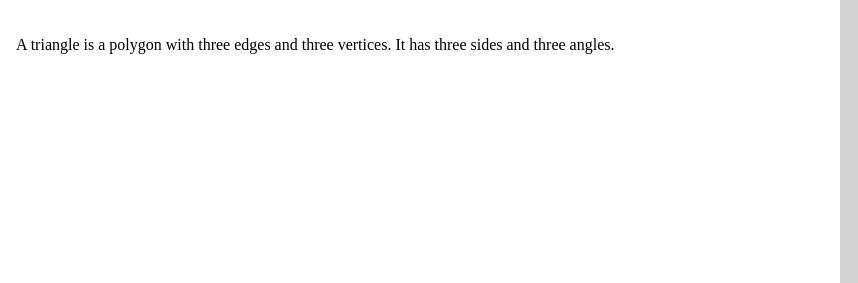
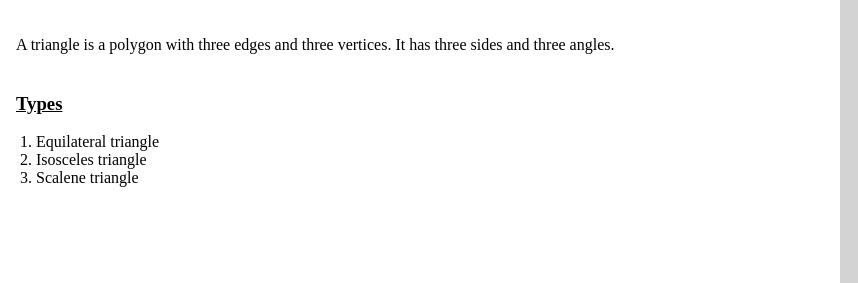
Before and after one commit to munganyendesandrine/Triangle, a plain HTML site: page index.html in a window 1280 px wide. Shown: the part 326-609 px from the top of the page, 422-1280 px from the left. Drawn offline with Linux system fonts and the light colour scheme.

Commit message:
Types of Triangle

```diff
--- a/index.html
+++ b/index.html
@@ -63,7 +63,12 @@
           <div id="text">
             <h3><u>Definition</u></h3>
             <p>A triangle is a polygon with three edges and three vertices. It has three sides and three angles.</p>
-
+            <h3><u>Types</u></h3>
+            <ol>
+              <li>Equilateral triangle</li>
+              <li>Isosceles triangle</li>
+              <li>Scalene triangle</li>
+            </ol>
 
       </body>
 </html>
```
